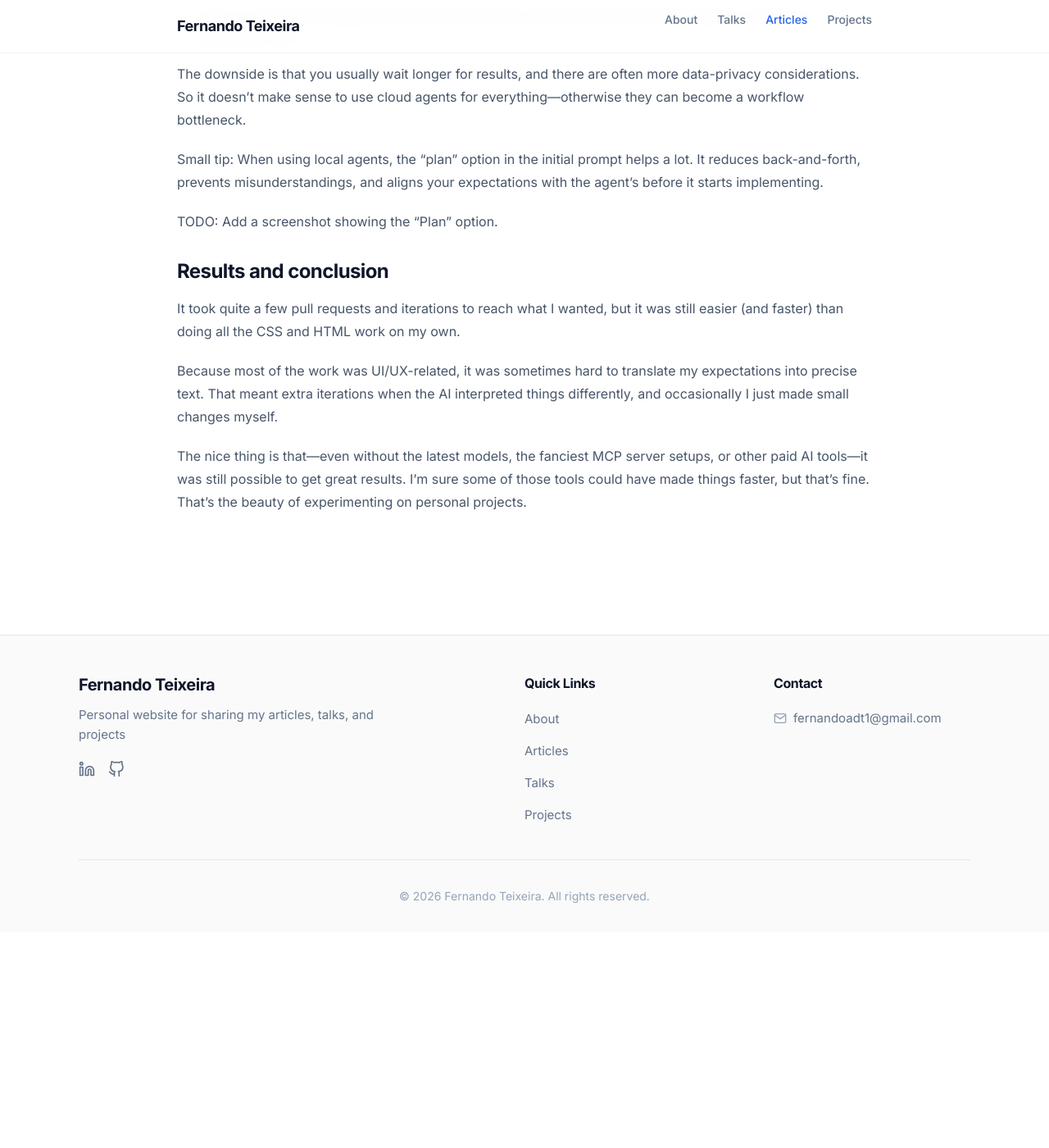
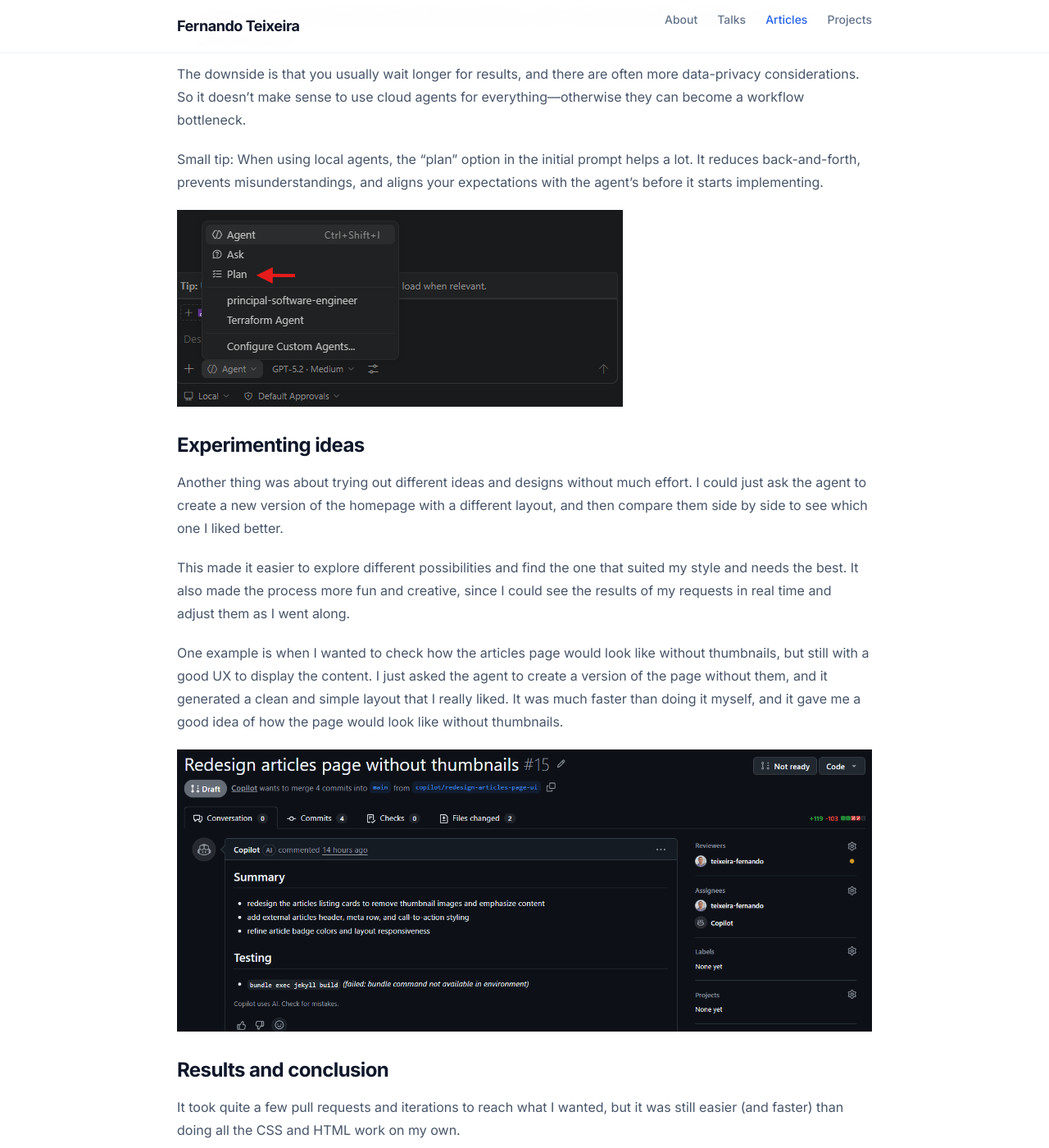
Before and after one commit to teixeira-fernando/teixeira-fernando.github.io, a Jekyll site: the page built from _articles/refactoring-personal-website-with-ai.md, in a window 1280 px wide and 1400 px high, scrolled down 1120 px. Shown: the whole window at 82% size. Built offline with Jekyll 4.4.1, drawn with Linux system fonts in a browser that asks for light colours; before the commit the page ends 2257 px from its top, so only the background shows below that.

Commit message:
added extra content to my article

```diff
--- a/_articles/refactoring-personal-website-with-ai.md
+++ b/_articles/refactoring-personal-website-with-ai.md
@@ -36,7 +36,18 @@
 
 Small tip: When using local agents, the “plan” option in the initial prompt helps a lot. It reduces back-and-forth, prevents misunderstandings, and aligns your expectations with the agent’s before it starts implementing.
 
-TODO: Add a screenshot showing the “Plan” option.
+![Plan option screenshot](/assets/images/articles/personal-website-with-ai/plan-mode-copilot.png)
+
+## Experimenting ideas
+
+Another thing was about trying out different ideas and designs without much effort. I could just ask the agent to create a new version of the homepage with a different layout, and then compare them side by side to see which one I liked better.
+
+This made it easier to explore different possibilities and find the one that suited my style and needs the best. It also made the process more fun and creative, since I could see the results of my requests in real time and adjust them as I went along.
+
+One example is when I wanted to check how the articles page would look like without thumbnails, but still with a good UX to display the content. I just asked the agent to create a version of the page without them, and it generated a clean and simple layout that I really liked. It was much faster than doing it myself, and it gave me a good idea of how the page would look like without thumbnails.
+
+![Articles page without thumbnails screenshot](/assets/images/articles/personal-website-with-ai/pull-requests-copilot-ideas.png)
+
 
 ## Results and conclusion
 
```
Also changed, not shown: assets/images/articles/personal-website-with-ai/plan-mode-copilot.png (added), assets/images/articles/personal-website-with-ai/pull-requests-copilot-ideas.png (added).
